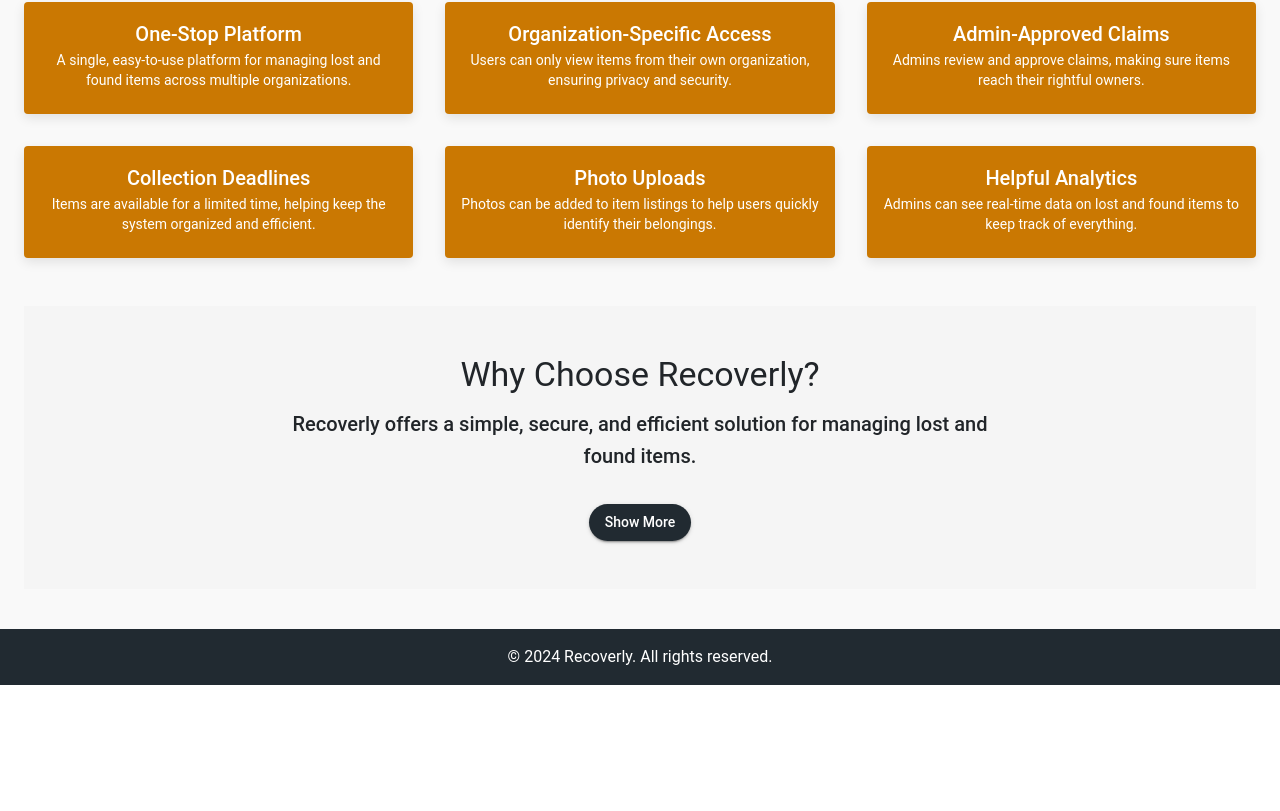
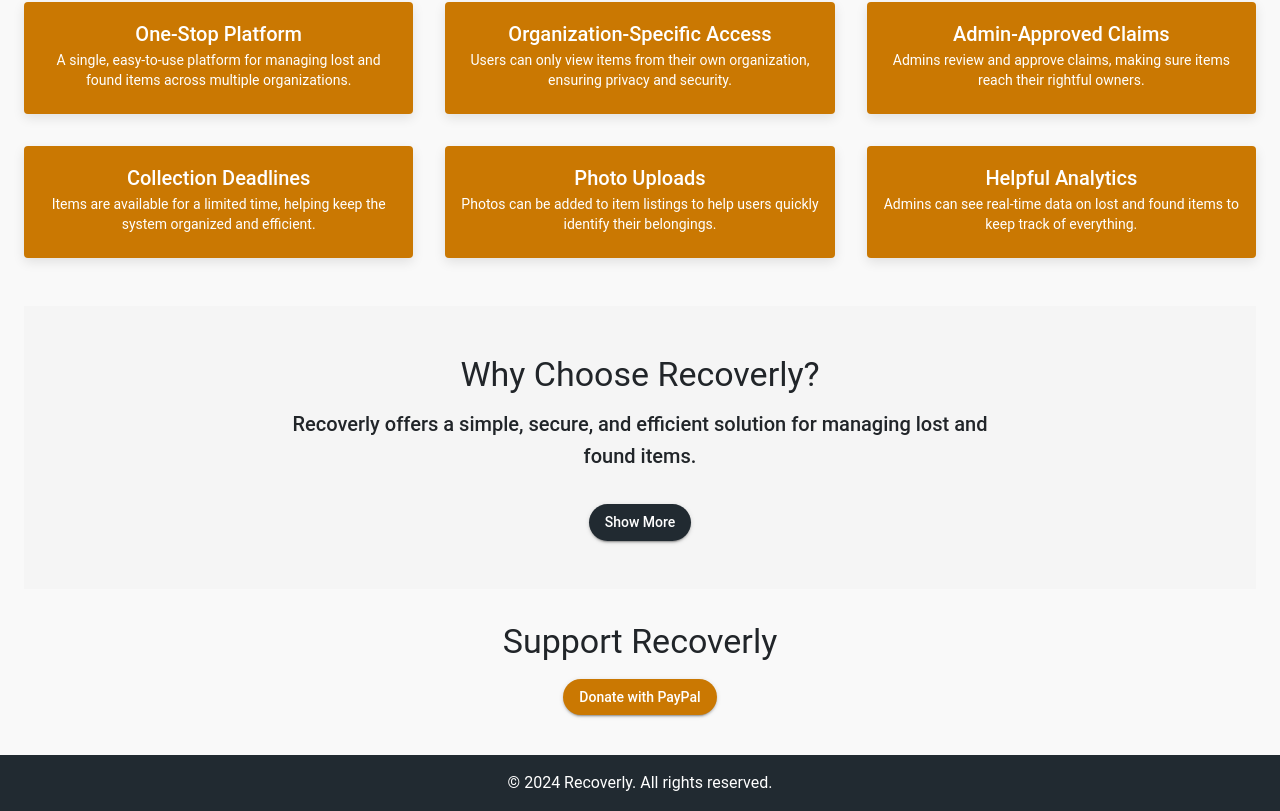
Before and after one commit to alexjoabraham/Capstone-Project-Recoverly, a React (Create React App) app in the folder recoverly-app/frontend/: page / in a window 1280 px wide. Shown: the part 901-1712 px from the top of the page. Before the commit the page ends 1586 px from the top, so only its background shows below. Built offline with nearby package versions, Linux system fonts and the light colour scheme.

Commit message:
Merge feature/RincyA to feature/video - Part 2

```diff
--- a/recoverly-app/frontend/src/components/HomePage.js
+++ b/recoverly-app/frontend/src/components/HomePage.js
@@ -69,6 +69,10 @@
   const handleAdminLogin = () => {
     navigate('/admin-login');
     setOpenModal(false);
+  };
+
+  const handleDonate = () => {
+    navigate('/payment'); // Navigate to PaymentPage for donation
   };
 
   return (
@@ -177,6 +181,24 @@
           {showMore ? 'Show Less' : 'Show More'}
         </Button>
       </Box>
+      <Box sx={{ mt: 4 }}>
+        <Typography variant="h4">Support Recoverly</Typography>
+          <Button
+            variant="contained"
+            sx={{
+              mt: 2,
+              backgroundColor: '#ca7802', // Same color as the Get Started button
+              color: 'white',
+              '&:hover': {
+                backgroundColor: '#e5decc', // Hover effect
+                color: 'black',
+              },
+            }}
+            onClick={handleDonate}
+          >
+          Donate with PayPal
+        </Button>
+      </Box>
     </Container>
   );
 };
```
